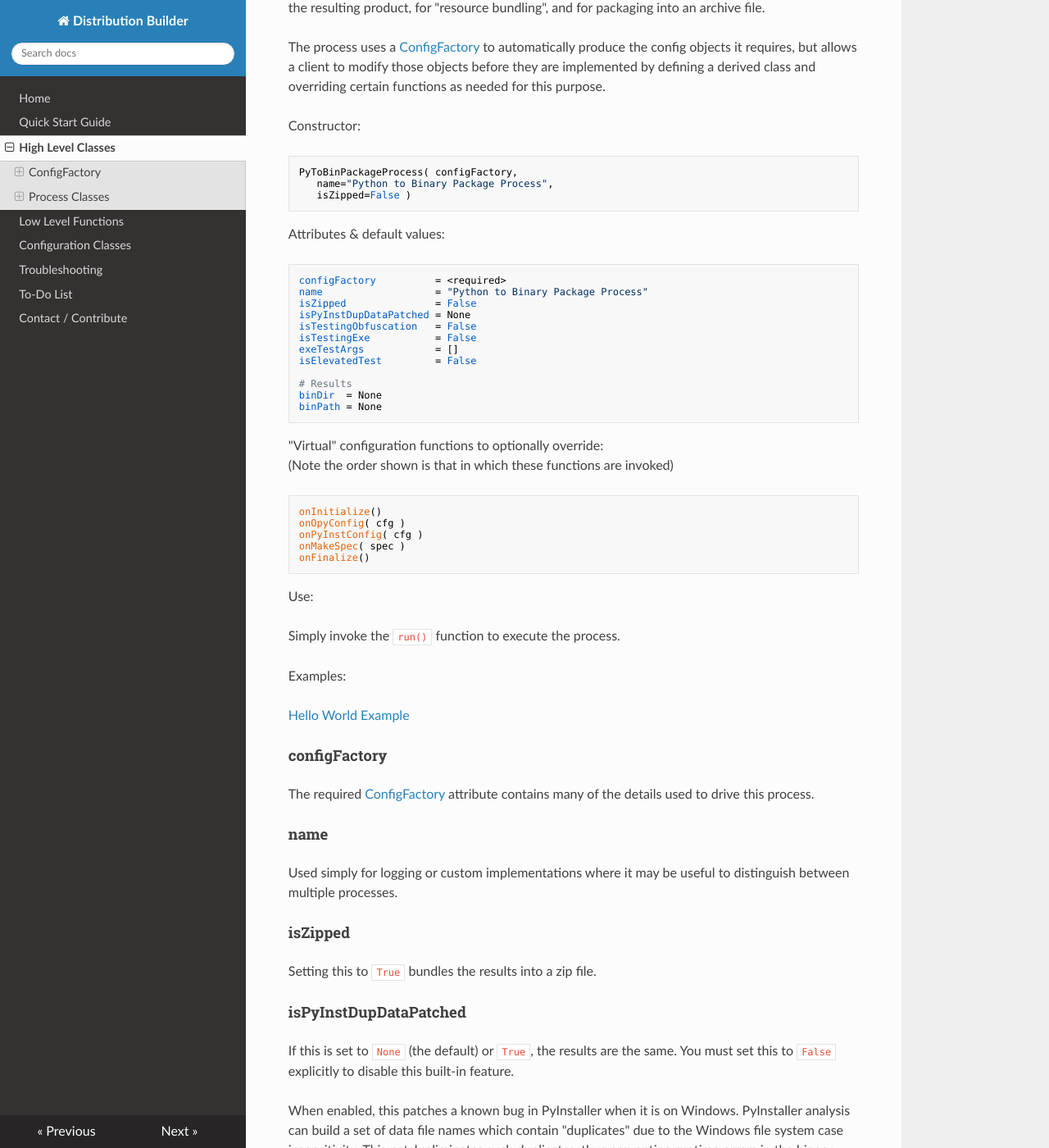
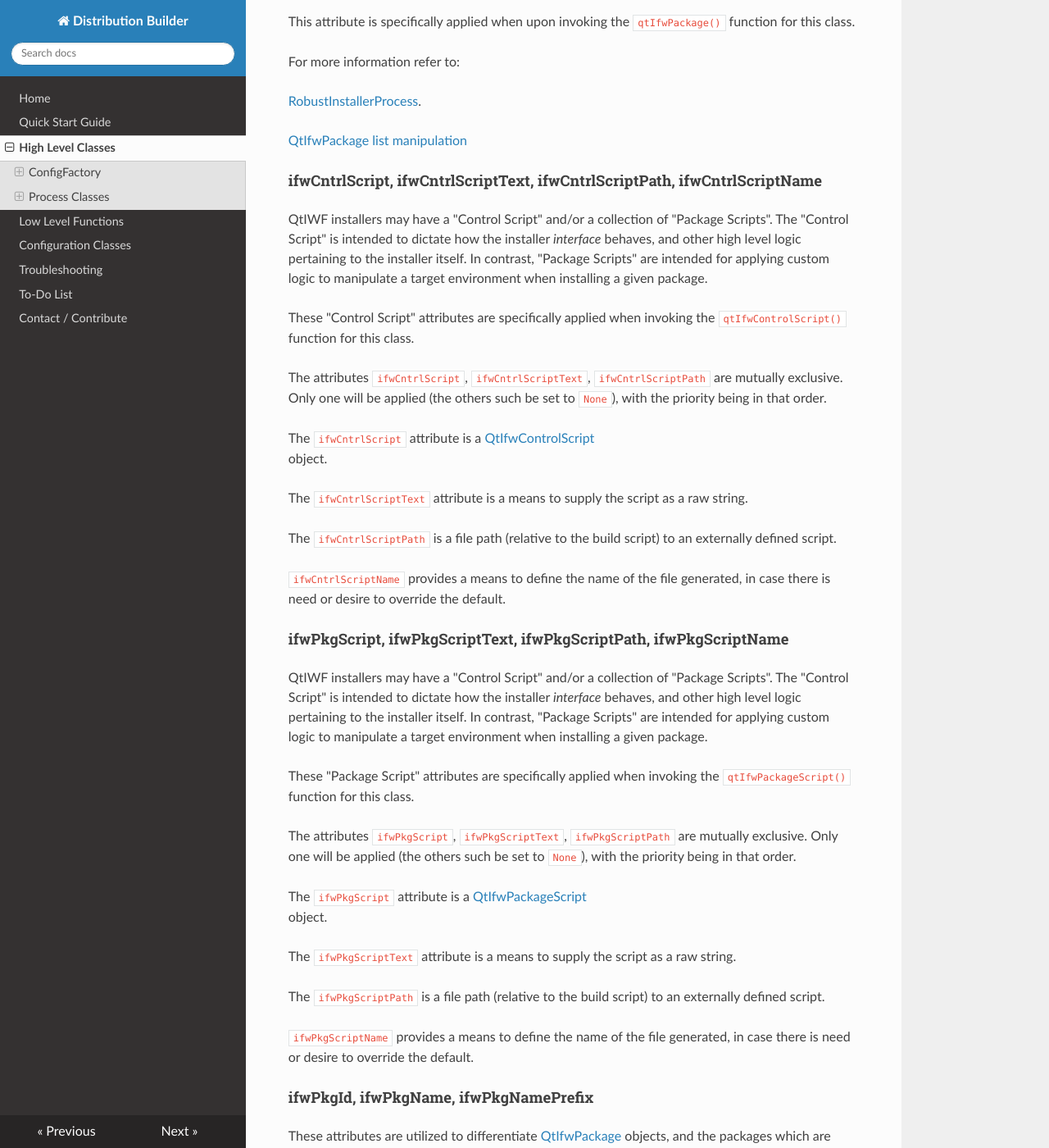
Before and after one commit to BuvinJT/distbuilder, an MkDocs documentation site: the page built from docs/HighLevel.md, in a window 1280 px wide and 1400 px high, scrolled down 5355 px. Shown: the whole window at 82% size. Built offline with MkDocs 1.6.1, drawn with Linux system fonts in a browser that asks for light colours; nearby versions of some CDN libraries; old or Windows-style settings are respelled for this version of MkDocs; some of the changed text lies outside the part shown.

Commit message:
Continued doc updates...

```diff
--- a/docs/HighLevel.md
+++ b/docs/HighLevel.md
@@ -110,8 +110,8 @@
 
 #### isObfuscating, opyBundleLibs, opyPatches
 
-The `isObfuscating` switch toogles whether code obfuscation is employed by a process
-using the config factory (based opon context).
+The `isObfuscating` switch toggles whether code obfuscation is employed by a process
+using the config factory (based upon context).
 
 The `opyBundleLibs` and `opyPatches` are details used for generating an
 [OpyConfig](ConfigClasses.md#opyconfig) object when invoking the `opyConfig()`
@@ -181,7 +181,7 @@
 
 #### iconFilePath
 
-Based upon context, this attribute is used to embeded (or bundle) an icon for
+Based upon context, this attribute is used to embedded (or bundle) an icon for
 a [Stand Alone Executable](LowLevel.md#stand-alone-executables) or an
 [Installer](LowLevel.md#installers).
 
@@ -202,31 +202,142 @@
 This detail is used when generating a [PyInstallerConfig](ConfigClasses.md#pyinstconfig)
 object when invoking the `pyInstallerConfig()` function for this class.
 
-#### setupName, isSilentSetup
+#### setupName
 
-TODO: Describe
+The file name given to a QtIWF installer when the config factory is used in a context to
+produce one. This attribute is specifically applied when generating a
+[QtIfwConfig](ConfigClasses.md#qtifwconfig) object upon invoking the `qtIfwConfig()`
+function for this class.
 
-#### ifwDefDirPath, ifwPackages
+#### isSilentSetup
 
-TODO: Describe
+When `isSilentSetup` is enabled, the QtIWF installer produced will not display a GUI or
+provide any interactive prompts for the user.  All options are dictated by command line
+arguments. While this may certainly be desirable on any platform, it is
+*necessary* to create an installer for a target OS with no GUI (e.g. many Linux distros).
+
+For more information refer to:
+
+[buildInstaller](LowLevel.md#buildInstaller)
+
+[Silent Installers](LowLevel.md#silient-installers).
+
+[Hello Silent Example](QuickStart.md#hello-silent-example)
+
+#### ifwDefDirPath
+
+When producing a QtIWF installer this attribute may *optionally* be used to specify
+an external, hard coded definition for the installer.  This is useful when either
+integrating the distbuilder library with an existing QtIWF installer, or when a
+developer would perfer to use the traditional QtIWF approach (perhaps due to extensive
+customizations).
+
+Note: This hard coded definition may include target installation content, and it
+may be used as a **partial** definition or **hybrid** with distbuilder manipulations
+and additions applied to it.
+
+This attribute is specifically applied when generating a
+[QtIfwConfig](ConfigClasses.md#qtifwconfig) object upon invoking the `qtIfwConfig()`
+function for this class.
+
+#### ifwPackages
+
+When producing a QtIWF installer, this attribute maybe used to list of "Qt IFW Packages".
+Items in this list may be dynamic [QtIfwPackage](ConfigClasses.md#qtifwpackage) objects,
+or be simple strings defining relative paths to QtIFW packages which are defined
+as external resources, in the traditional (hard coded, content containing) IFW manner.
+
+When building Python only derived installers, this attribute will be set automatically
+by a process class, and *NOT* have to be manually defined or manipulated unless
+there is a need to merge or modify packages pro grammatically.
+
+This attribute is specifically applied when upon invoking the `qtIfwPackage()`
+function for this class.
+
+For more information refer to:
+
+[RobustInstallerProcess](#RobustInstallerProcess).
+
+[QtIfwPackage list manipulation](QuickStart.md#qtifwpackage-list-manipulation)
 
 #### ifwCntrlScript, ifwCntrlScriptText, ifwCntrlScriptPath, ifwCntrlScriptName
 
-TODO: Describe
+QtIWF installers may have a "Control Script" and/or a collection of "Package Scripts".
+The "Control Script" is intended to dictate how the installer *interface*  behaves, and
+other high level logic pertaining to the installer itself. In contrast, "Package Scripts"
+are intended for applying custom logic to manipulate a target environment when installing
+a given package.
+
+These "Control Script" attributes are specifically applied when invoking the
+`qtIfwControlScript()` function for this class.
+
+The attributes `ifwCntrlScript`, `ifwCntrlScriptText`, `ifwCntrlScriptPath` are mutually
+exclusive.  Only one will be applied (the others such be set to `None`), with the
+priority being in that order.
+
+The `ifwCntrlScript` attribute is a [QtIfwControlScript](ConfigClasses.md#qtifwcontrolscript)
+object.
+
+The `ifwCntrlScriptText` attribute is a means to supply the script as a raw string.
+
+The `ifwCntrlScriptPath` is a file path (relative to the build script) to an externally
+defined script.
+
+`ifwCntrlScriptName` provides a means to define the name of the file generated, in case
+there is need or desire to override the default.
+
+#### ifwPkgScript, ifwPkgScriptText, ifwPkgScriptPath, ifwPkgScriptName
+
+QtIWF installers may have a "Control Script" and/or a collection of "Package Scripts".
+The "Control Script" is intended to dictate how the installer *interface*  behaves, and
+other high level logic pertaining to the installer itself. In contrast, "Package Scripts"
+are intended for applying custom logic to manipulate a target environment when installing
+a given package.
+
+These "Package Script" attributes are specifically applied when invoking the
+`qtIfwPackageScript()` function for this class.
+
+The attributes `ifwPkgScript`, `ifwPkgScriptText`, `ifwPkgScriptPath` are mutually
+exclusive.  Only one will be applied (the others such be set to `None`), with the
+priority being in that order.
+
+The `ifwPkgScript` attribute is a [QtIfwPackageScript](ConfigClasses.md#qtifwpackagescript)
+object.
+
+The `ifwPkgScriptText` attribute is a means to supply the script as a raw string.
+
+The `ifwPkgScriptPath` is a file path (relative to the build script) to an externally
+defined script.
+
+`ifwPkgScriptName` provides a means to define the name of the file generated, in case
+there is need or desire to override the default.
 
 #### ifwPkgId, ifwPkgName, ifwPkgNamePrefix
 
-TODO: Describe
+These attributes are utilized to differentiate [QtIfwPackage](ConfigClasses.md#qtifwpackage)
+objects, and the packages which are produced for an installer.
 
-#### ifwPkgScript, ifwPkgScriptText, ifwPkgScriptPath, ifwPkgScriptName
+`ifwPkgId` is employed for distbuilder operations where multiple packages are
+involved. For more information refer to:
 
-TODO: Describe
+[RobustInstallerProcess](#RobustInstallerProcess).
+
+[QtIfwPackage list manipulation](QuickStart.md#qtifwpackage-list-manipulation)
+
+`ifwPkgName` and `ifwPkgNamePrefix` are provided to override the name used by the
+QtInstaller for deployment on a target environment.  Normally, you may allow
+distbuilder to set the name for you automatically.
 
 #### pkgSrcDirPath
 
-TODO: Describe
+When building installers that have external resources which are not part of
+automatically generated packages, this attribute may be used to define the path
+to that package's content.  When not supplied, this path defined by an
+[PyInstallerConfig](ConfigClasses.md#pyinstallerconfig) object definition reference
+by the factory, or assumed to simply be a sub directory adjacent to the build script
+with the same name as the `binaryName` attribute.
 
-??? Not intended for public use???
+See: [RobustInstallerProcess](#RobustInstallerProcess).
 
 ## Process Classes
 
```
Also changed, not shown: other parts of docs/HighLevel.md (+7 -7 lines), docs/ConfigClasses.md (+4 -0 lines), docs/LowLevel.md (+4 -0 lines).
